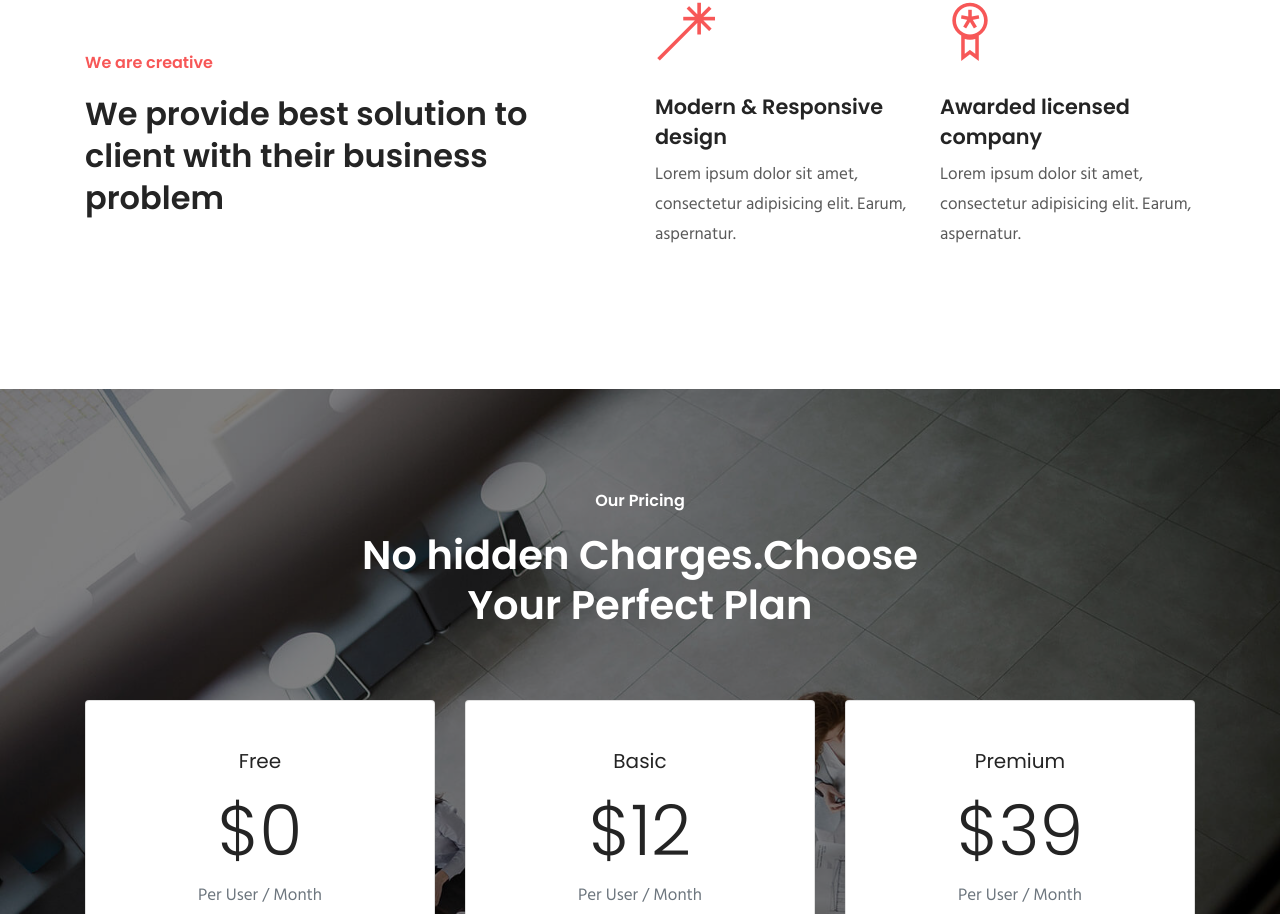
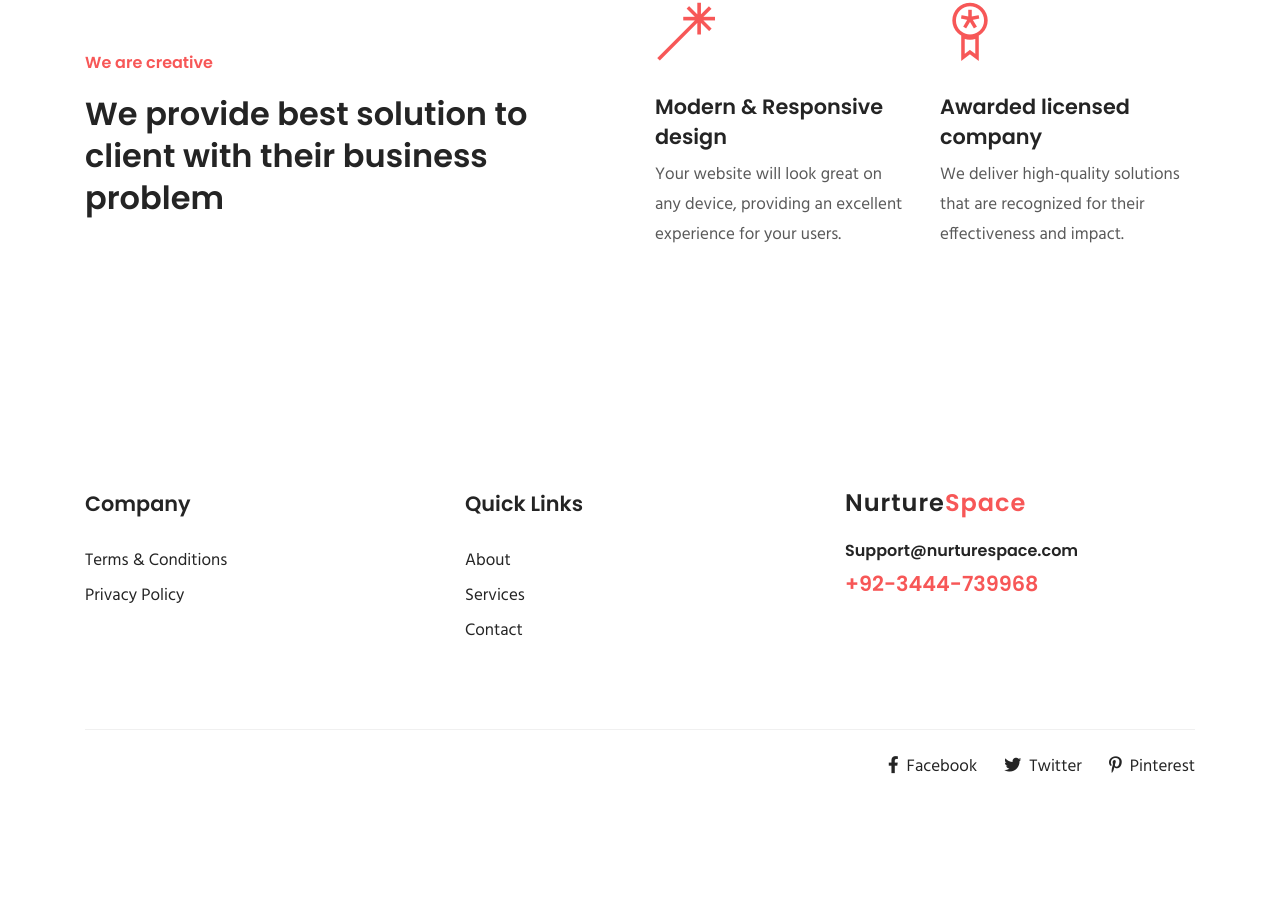
Before and after one commit to zainabbastech/Nurture-Space, a website: page theme/pricing.html in a window 1280 px wide. Shown: the part 601-1515 px from the top of the page. After the commit the page ends 1406 px from the top, so only its background shows below. Drawn offline with Linux system fonts and the light colour scheme; some packages are replaced by stand-ins of ours.

Commit message:
Fourth commit

```diff
--- a/theme/pricing.html
+++ b/theme/pricing.html
@@ -172,14 +172,14 @@
 						<div class="intro-item mb-4 mb-lg-0">
 							<i class="ti-wand text-color"></i>
 							<h4 class="mt-4">Modern & Responsive design</h4>
-							<p>Lorem ipsum dolor sit amet, consectetur adipisicing elit. Earum, aspernatur.</p>
+							<p>Your website will look great on any device, providing an excellent experience for your users.</p>
 						</div>
 					</div>
 					<div class="col-lg-6 col-md-6">
 						<div class="intro-item mb-4 mb-lg-0">
 							<i class="ti-medall text-color"></i>
 							<h4 class="mt-4">Awarded licensed company</h4>
-							<p>Lorem ipsum dolor sit amet, consectetur adipisicing elit. Earum, aspernatur.</p>
+							<p>We deliver high-quality solutions that are recognized for their effectiveness and impact.</p>
 						</div>
 					</div>
 				</div>
@@ -190,7 +190,7 @@
 <!-- Section Intro END -->
 
 <!-- Section Pricing Start -->
-<section class="section pricing bg-gray position-relative">
+<!-- <section class="section pricing bg-gray position-relative">
 	<div class="hero-img bg-overlay h70"></div>
 	<div class="container">
 		<div class="row justify-content-center">
@@ -276,13 +276,13 @@
 			</div>
 		</div>
 	</div>
-</section>
+</section> -->
 <!-- Section Pricing End -->
 
 <footer class="footer section">
   <div class="container">
     <div class="row">
-      <div class="col-lg-3 col-md-6 col-sm-6">
+      <div class="col-lg-4 col-md-6 col-sm-6">
         <div class="widget">
           <h4 class="text-capitalize mb-4">Company</h4>
 
@@ -294,7 +294,7 @@
           </ul>
         </div>
       </div>
-      <div class="col-lg-2 col-md-6 col-sm-6">
+      <div class="col-lg-4 col-md-6 col-sm-6">
         <div class="widget">
           <h4 class="text-capitalize mb-4">Quick Links</h4>
 
@@ -306,7 +306,7 @@
           </ul>
         </div>
       </div>
-      <div class="col-lg-3 col-md-6 col-sm-6 mx-auto">
+      <!-- <div class="col-lg-3 col-md-6 col-sm-6 mx-auto">
         <div class="widget">
           <h4 class="text-capitalize mb-4">Subscribe Us</h4>
           <p>Subscribe to get latest news article and resources </p>
@@ -316,9 +316,9 @@
             <a href="#" class="btn btn-main btn-small">subscribe</a>
           </form>
         </div>
-      </div>
+      </div> -->
 
-      <div class="col-lg-3 col-sm-6">
+      <div class="col-lg-4 col-sm-6">
         <div class="widget">
           <div class="logo mb-4">
             <h3>Nurture<span>Space</span></h3>
```
Also changed, not shown: source/index.html (+2 -2 lines), source/pricing.html (+4 -4 lines), theme/about.html (+5 -5 lines), theme/contact.html (+7 -7 lines), theme/index.html (+7 -7 lines), theme/project.html (+5 -5 lines), theme/service.html (+11 -11 lines).
